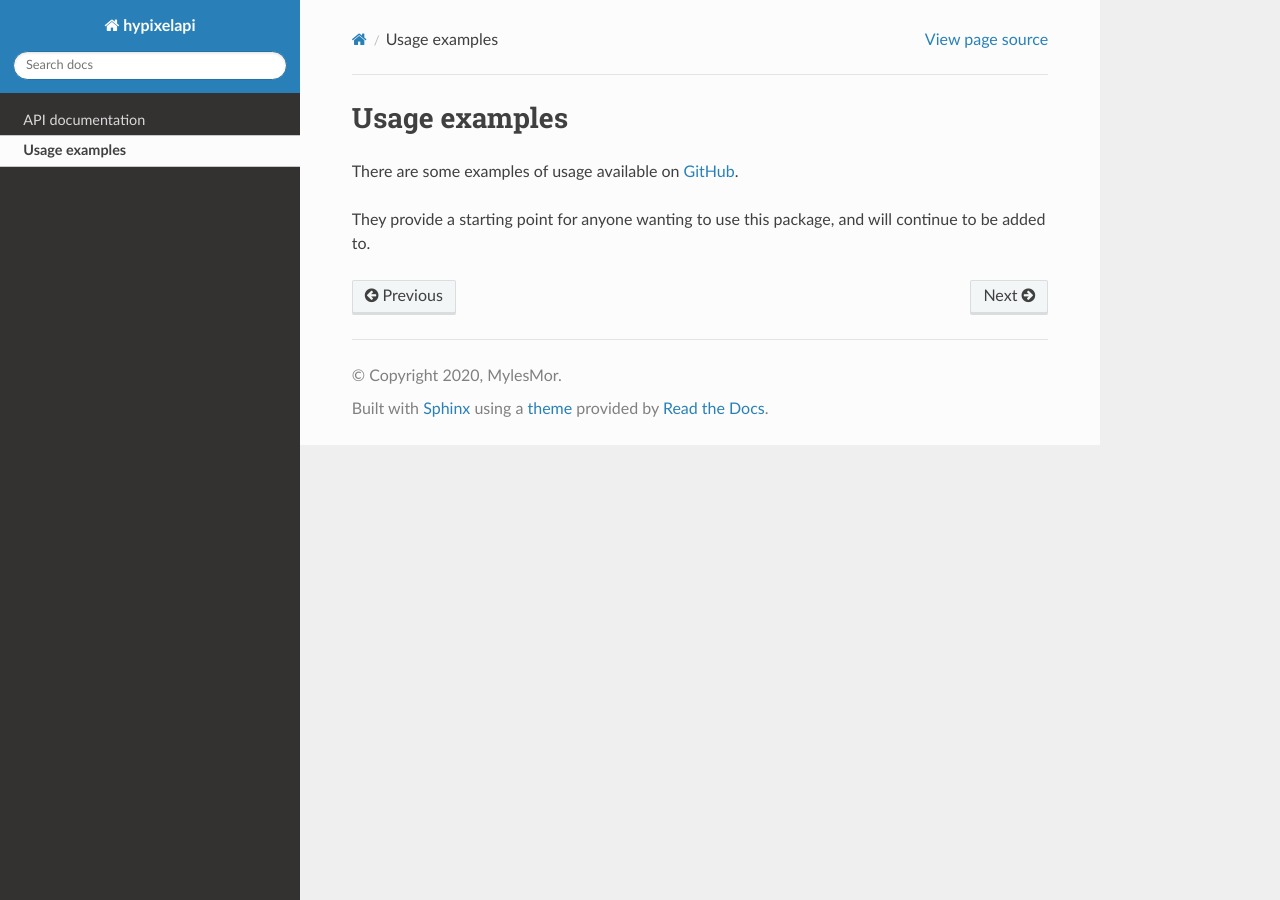
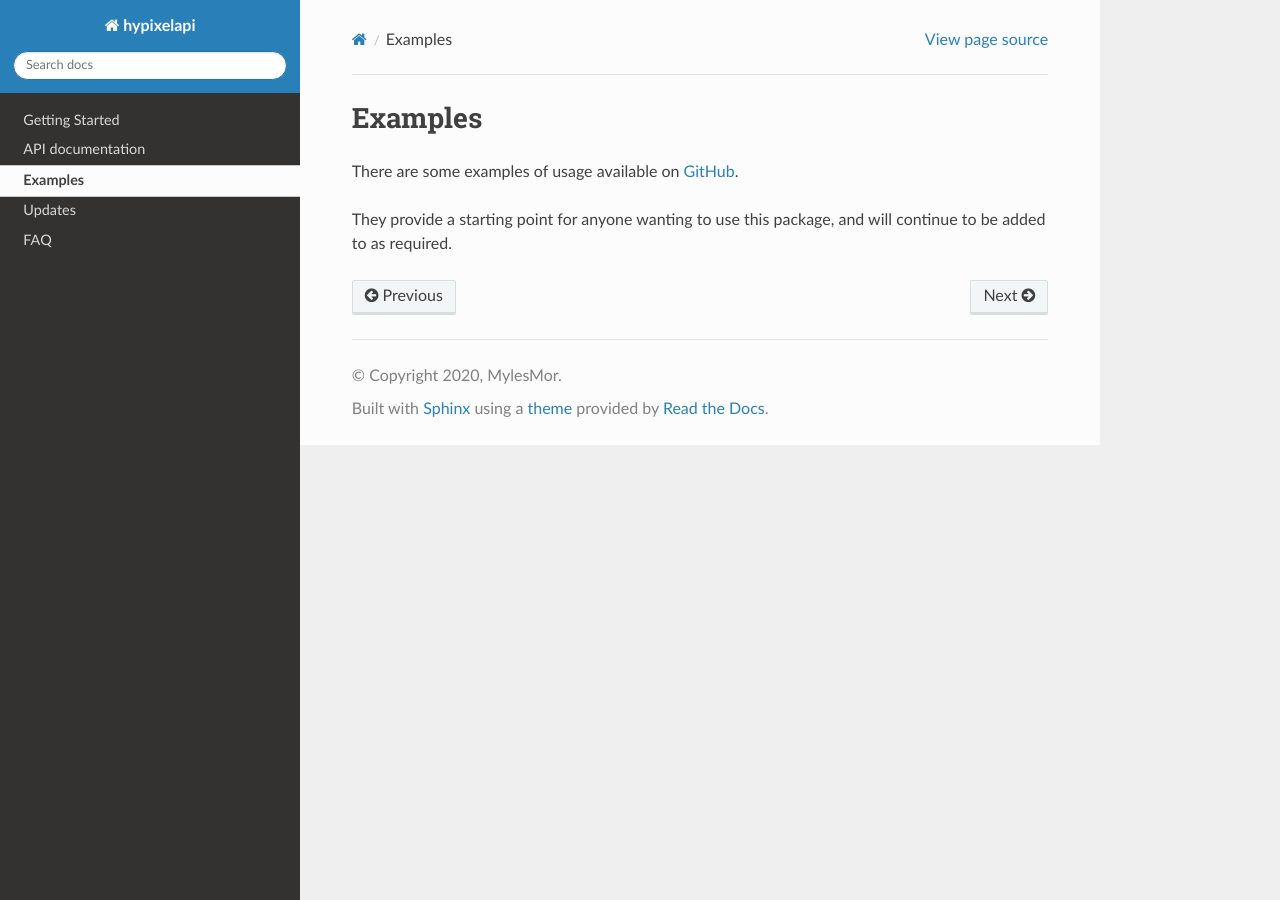
Before and after one commit to MylesMor/hypixelapi, a Sphinx documentation site: the page built from docs/source/examples.rst, in a window 1280 px wide. Built offline with Sphinx 7.4.7 and the Read the Docs theme 2.0.0, drawn with Linux system fonts in a browser that asks for light colours.

Commit message:
Update docs

```diff
--- a/docs/source/examples.rst
+++ b/docs/source/examples.rst
@@ -1,6 +1,6 @@
-Usage examples
+Examples
 ======================================
 
 There are some examples of usage available on `GitHub <https://github.com/MylesMor/hypixelapi/tree/master/examples>`_.
 
-They provide a starting point for anyone wanting to use this package, and will continue to be added to.
+They provide a starting point for anyone wanting to use this package, and will continue to be added to as required.
--- a/docs/source/faq.rst
+++ b/docs/source/faq.rst
@@ -0,0 +1,4 @@
+FAQ
+==================
+
+Nothing here yet, ask some questions!
--- a/docs/source/index.rst
+++ b/docs/source/index.rst
@@ -12,6 +12,7 @@ This is an unofficial Python3 wrapper for the HypixelAPI, inspired by `Snuggle's
 .. toctree::
    :maxdepth: 2
 
+   install
    api
    examples
    updates
--- a/docs/source/updates.rst
+++ b/docs/source/updates.rst
@@ -0,0 +1,4 @@
+Updates
+====================
+
+Current version: `0.1.4`
```
Also changed, not shown: docs/source/install.rst (added, +19 -0 lines).
